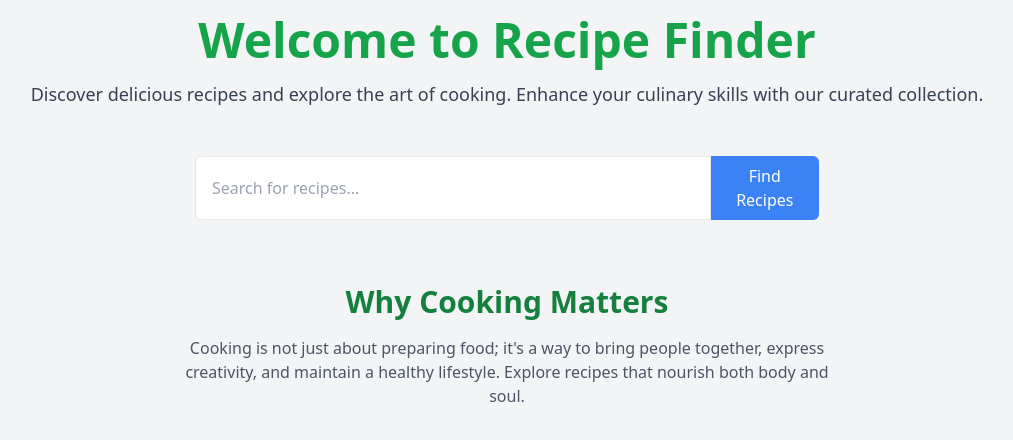
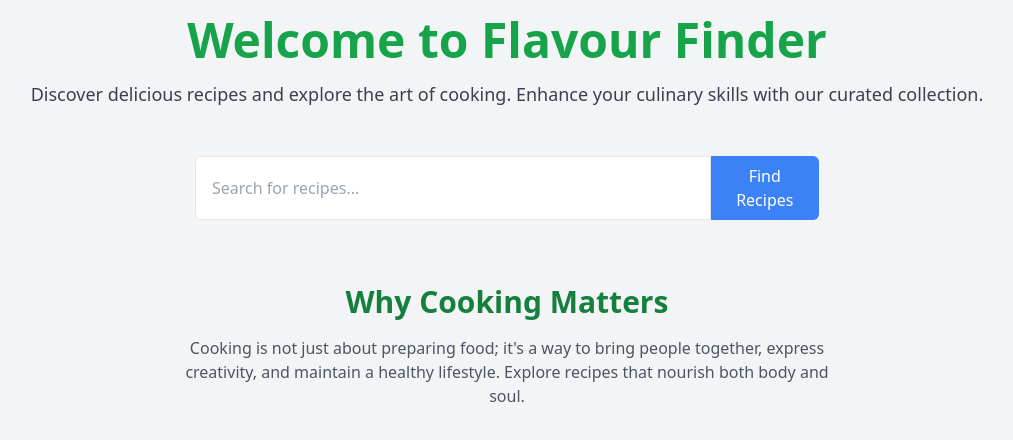
Before and after one commit to SaiHarsha502vvit/recipe-finder, a React (Vite) app: page / in a window 1280 px wide. Shown: the top 440 px of the page, without its empty margins (133-1146 px from the left). Built offline with nearby package versions, Linux system fonts and the light colour scheme.

Commit message:
A minor change

```diff
--- a/src/components/Home.jsx
+++ b/src/components/Home.jsx
@@ -55,7 +55,7 @@ function Home() {
       className="min-h-screen bg-gray-100 p-4"
     >
       <section className="text-center mb-12">
-        <h1 className="text-5xl font-bold text-green-600 mb-4">Welcome to Recipe Finder</h1>
+        <h1 className="text-5xl font-bold text-green-600 mb-4">Welcome to Flavour Finder</h1>
         <p className="text-lg text-gray-700">
           Discover delicious recipes and explore the art of cooking. Enhance your culinary skills with our curated collection.
         </p>
```
